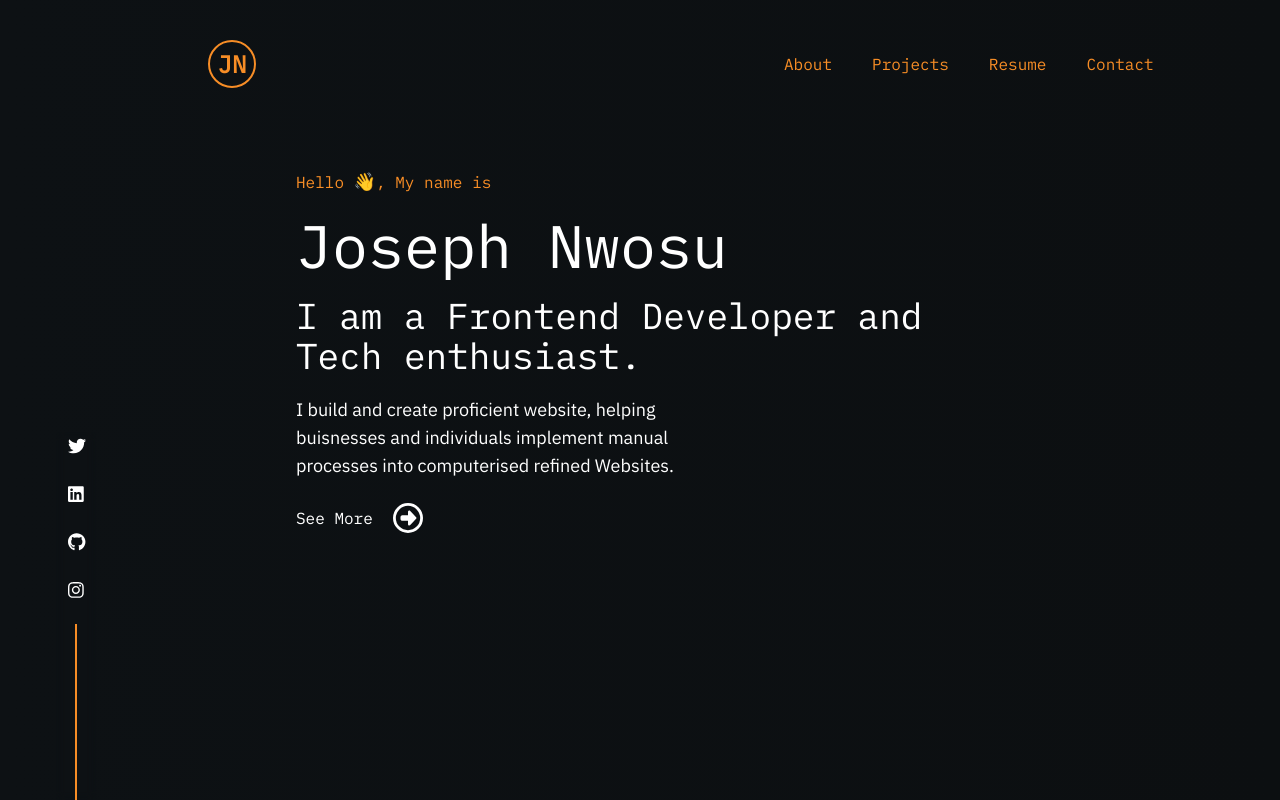
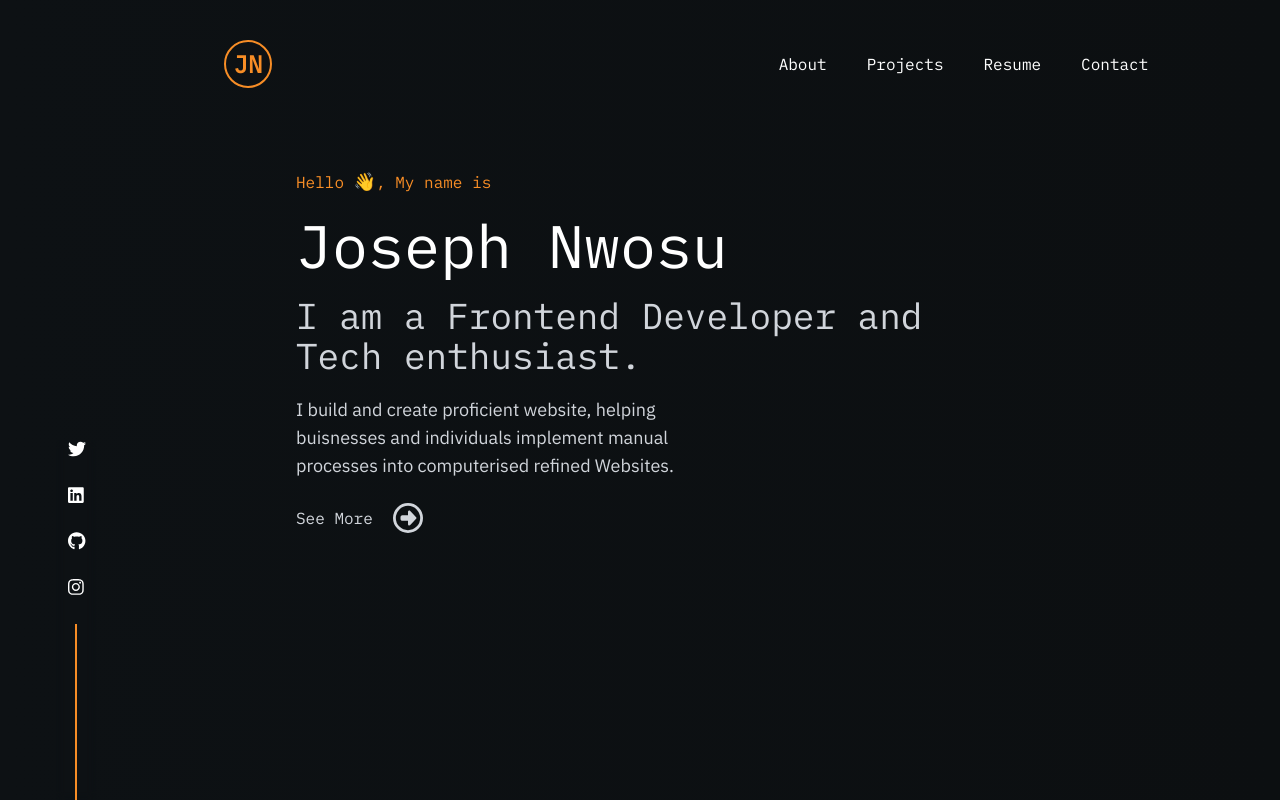
Before and after one commit to JosephChuksN/JosephChuksN, a React (Create React App) app: page / in a window 1280 px wide. Built offline with nearby package versions, Linux system fonts and the light colour scheme.

Commit message:
styled landing page

```diff
--- a/src/components/Home.tsx
+++ b/src/components/Home.tsx
@@ -9,28 +9,31 @@ const Home:React.FC = () => {
   return (
     <div className=" md:w-3/5 mx-auto px-3 md:px-10">
         <Slide>
-        <div className="pt-16 lg:pt-10 flex flex-col gap-7 md:gap-5 ">
-        <span className="text-[#F78D26] font-headers">Hello <span className="text-lg ">👋</span>, My name is</span>
+    <div className="pt-16 lg:pt-10 flex flex-col gap-7 md:gap-5 ">
+      <span className="text-[#F78D26] font-headers">Hello <span className="text-lg ">👋</span>, My name is</span>
       <span className="text-5xl md:text-6xl font-medium text-white font-headers">Joseph Nwosu</span>
-      <span className="text-white text-2xl md:text-4xl font-headers">I am a Frontend Developer and Tech enthusiast.</span>
-      <span className="text-white md:w-3/5 md:text-lg font-para">
+      <span className="text-gray-300 text-2xl md:text-4xl font-headers">I am a Frontend Developer and Tech enthusiast.</span>
+      <span className="text-gray-300 md:w-3/5 md:text-lg font-para">
         I build and create proficient website,
         helping buisnesses and individuals implement manual processes into computerised refined
         Websites.
       </span>
-      <span className="text-white font-headers flex gap-5 items-center">See More <span className="text-3xl transform  ">
+      <span className="text-gray-300 font-headers flex gap-5 items-center">
+        See More
+      <span className="text-3xl transition-all delay-100 duration-200 ease-in-out hover:text-[#F78D26] hover:scale-125  ">
         <FontAwesomeIcon icon={faArrowAltCircleRight} />
-     </span></span>
+      </span>
+      </span>
 
         </div>
         </Slide>
-        <span className="fixed flex flex-row lg:flex-col lg:left-14 bottom-0 gap-8 py-4 lg:py-0 w-full lg:w-10 left-0 px-3 bg-[#ffffff06] backdrop-blur-sm lg:bg-transparent z-10  lg:gap-5 text-white text-base lg:text-lg">
+        <span className="fixed flex flex-row lg:flex-col lg:left-14 bottom-0 gap-8 py-4 lg:py-0 w-full lg:w-10 left-0 px-3 bg-[#ffffff06] backdrop-blur-sm lg:bg-transparent z-10  lg:gap-7 text-white text-base lg:text-lg">
             <span className="lg:hidden flex items-center font-thin text-sm font-headers opacity-100 text-white w-1/2">find me on:</span>
       <Fade damping={0.3} delay={5} cascade={true} direction="up">
-        <a  href="https://twitter.com/JosephChuksN" target="blank"><FontAwesomeIcon icon={faTwitter} /></a>
-        <a href="https://www.linkedin.com/in/nwosujosephchuks" target="blank"><FontAwesomeIcon icon={faLinkedin} /></a>
-        <a href="https://github.com/JosephChuksN" target="blank"><FontAwesomeIcon icon={faGithub} /></a>
-        <a href="https://www.instagram.com/malehsha" target="blank"><FontAwesomeIcon icon={faInstagram} /></a>
+        <a className="lg:hover:-translate-y-1 flex items-center hover:text-[#F78D26] transition-all delay-75 duration-300 ease-in-out cursor-pointer hover:opacity-70" href="https://twitter.com/JosephChuksN" target="blank"><FontAwesomeIcon icon={faTwitter} /></a>
+        <a className="lg:hover:-translate-y-1 flex items-center hover:text-[#F78D26] transition-all delay-75 duration-300 ease-in-out cursor-pointer hover:opacity-70" href="https://www.linkedin.com/in/nwosujosephchuks" target="blank"><FontAwesomeIcon icon={faLinkedin} /></a>
+        <a className="hover:-translate-y-1 flex items-center hover:text-[#F78D26] transition-all delay-75 duration-300 ease-in-out cursor-pointer hover:opacity-70" href="https://github.com/JosephChuksN" target="blank"><FontAwesomeIcon icon={faGithub} /></a>
+        <a className="lg:hover:-translate-y-1 flex items-center hover:text-[#F78D26] transition-all delay-75 duration-300 ease-in-out cursor-pointer hover:opacity-70" href="https://www.instagram.com/malehsha" target="blank"><FontAwesomeIcon icon={faInstagram} /></a>
         </Fade>
         <span className="hidden h-44 lg:flex items-center justify-center ">
             <span className="h-full   border-l-2 border-[#F78D26]"></span>
--- a/src/components/Navbar.tsx
+++ b/src/components/Navbar.tsx
@@ -22,16 +22,16 @@ const Navbar:React.FC = () => {
 
   return (
     <div className="py-8 md:py-10 font-headers text-white z-50 relative lg:static">
-    <div className=" flex justify-between items-center px-3 lg:px-52 ">
+    <div className=" flex justify-between items-center px-3 lg:px-56 ">
        <span className="text-2xl flex items-center justify-center font-bold text-[#F78D26] border-2 rounded-full border-[#F78D26] w-12 h-12  ">JN</span>
        <span onClick={()=>{setshow(!show)}} className="lg:hidden text-3xl p-1 text-[#F78D26]"><FontAwesomeIcon icon={faBars} /></span>
 
-       <div className={`absolute  lg:static py-36 lg:py-0 justify-start items-center lg:justify-between lg:items-start top-0 left-0 h-[100vh] md:h-full w-full lg:w-1/3 flex flex-col md:flex-row bg-[#0d1114] transition-all duration-500  delay-100 ease-in-out z-10 lg:bg-transparent gap-10 lg:opacity-100  font-medium text-2xl lg:text-base  text-[#F78D26] ${show? "opacity-100" : "opacity-0"}`}>
+       <div className={`absolute  lg:static py-36 lg:py-0 justify-start items-center lg:justify-between lg:items-start top-0 left-0 h-[100vh] md:h-full w-full lg:w-1/3 flex flex-col md:flex-row bg-[#0d1114] transition-all duration-500  delay-100 ease-in-out z-10 lg:bg-transparent gap-10 lg:opacity-100  font-medium text-2xl lg:text-base   ${show? "opacity-100" : "opacity-0"}`}>
 
-            <span onClick={()=>{setshow(!show)}} className="absolute top-8 right-5 p-1 text-4xl lg:hidden"><FontAwesomeIcon icon={faClose} /></span>
+            <span onClick={()=>{setshow(!show)}} className="absolute top-8 right-5 p-1 text-[#F78D26] text-4xl lg:hidden"><FontAwesomeIcon icon={faClose} /></span>
 
           {NavItems.map(items=>(
-           <span key={items.name}>{items.name}</span>
+           <span className="text-white transition-all delay-100 duration-500 ease-in-out cursor-pointer hover:opacity-70 hover:text-[#F78D26]" key={items.name}>{items.name}</span>
           ))}
        </div>
 
```
